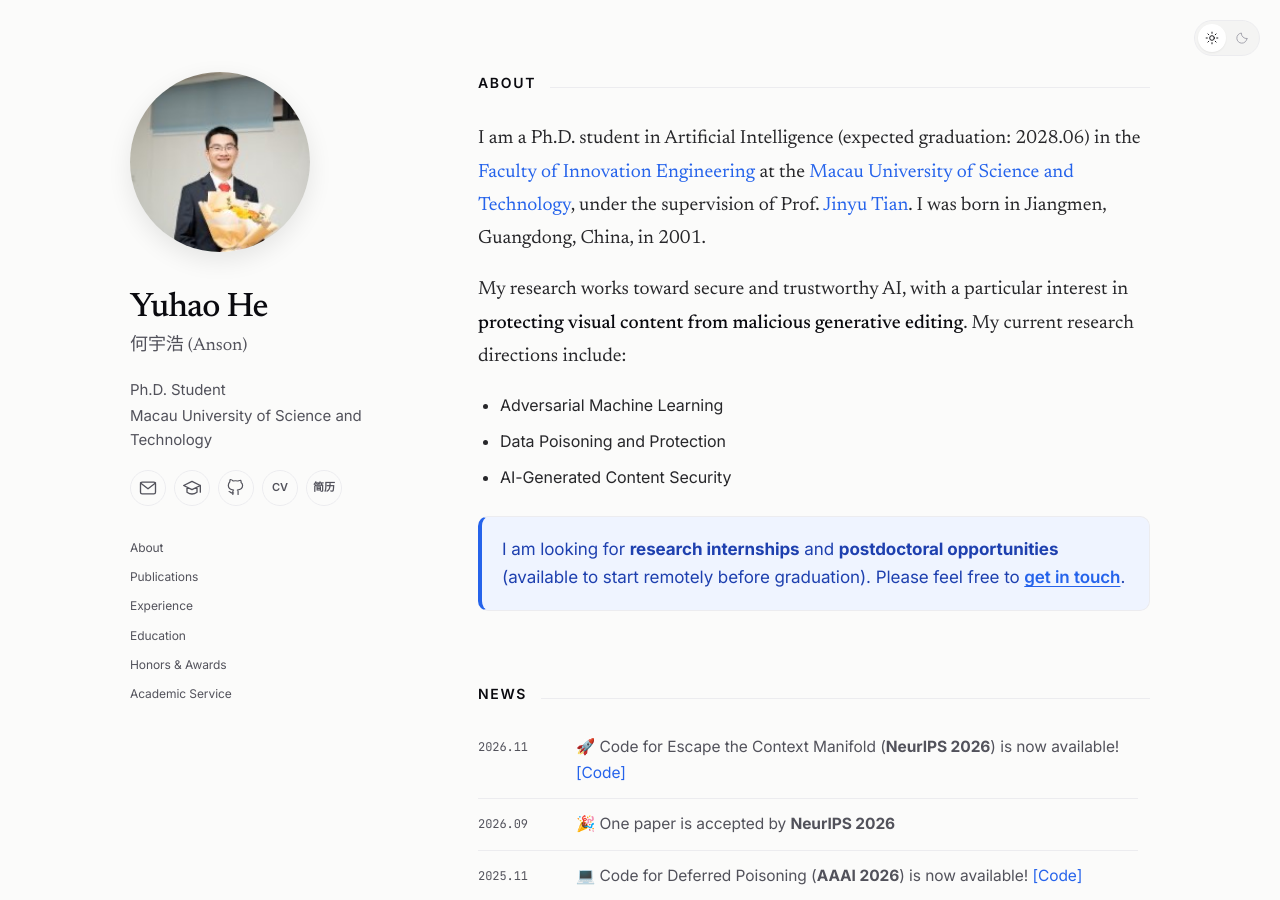
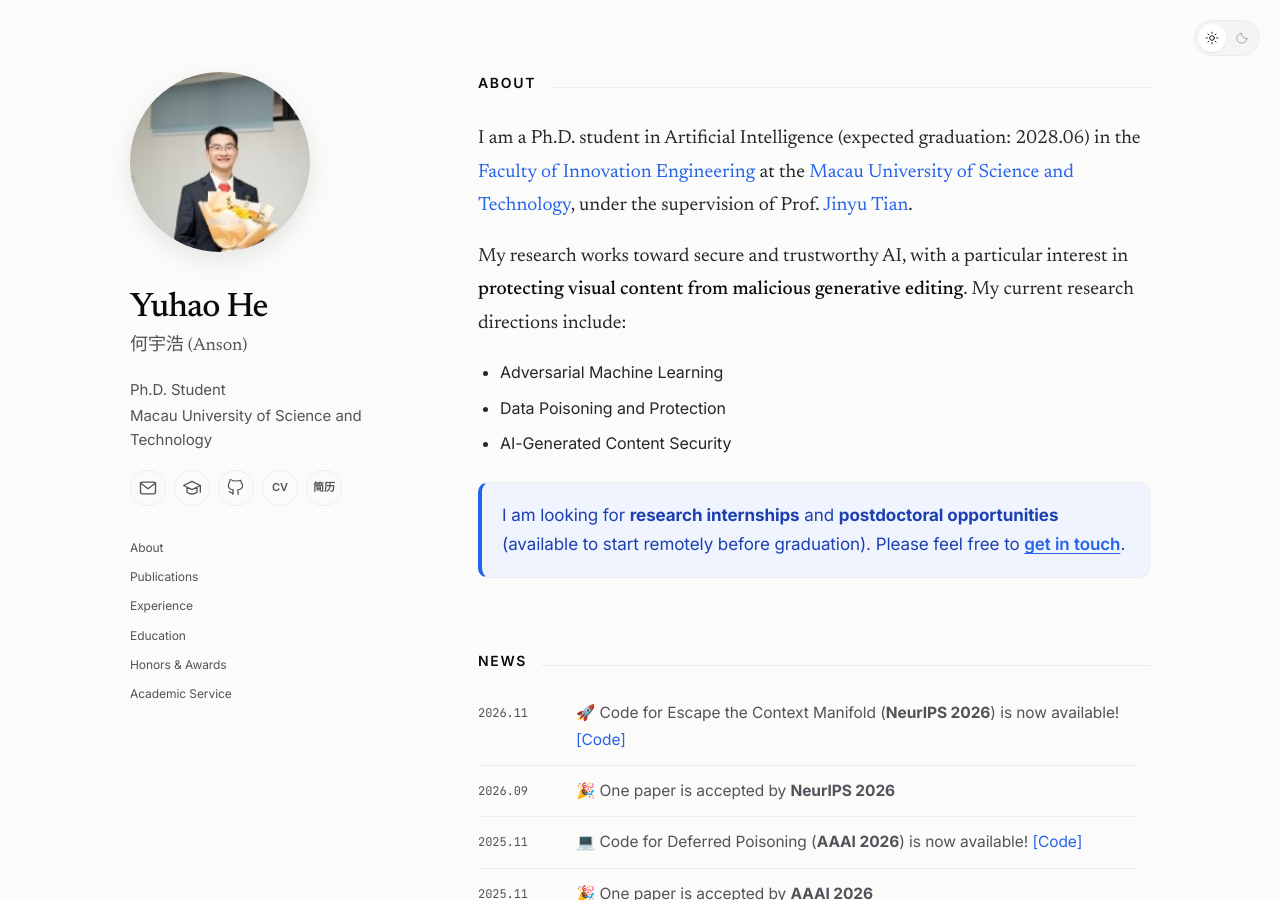
Before and after one commit to Anson-He/Anson-He.github.io, a Jekyll site: the page built from _pages/about.md, in a window 1280 px wide and 900 px high. Built offline with Jekyll 4.4.1, drawn with Linux system fonts in a browser that asks for light colours.

Commit message:
Remove birth details from the homepage biography

```diff
--- a/_pages/about.md
+++ b/_pages/about.md
@@ -13,7 +13,7 @@ redirect_from:
 
 <div class="section-head"><h2>About</h2><span class="section-rule" aria-hidden="true"></span></div>
 
-I am a Ph.D. student in Artificial Intelligence (expected graduation: 2028.06) in the [Faculty of Innovation Engineering](https://www.must.edu.mo/en/fie) at the [Macau University of Science and Technology](https://www.must.edu.mo/en), under the supervision of Prof. [Jinyu Tian](https://jinyutian.github.io/). <span data-nosnippet>I was born in Jiangmen, Guangdong, China, in 2001.</span>
+I am a Ph.D. student in Artificial Intelligence (expected graduation: 2028.06) in the [Faculty of Innovation Engineering](https://www.must.edu.mo/en/fie) at the [Macau University of Science and Technology](https://www.must.edu.mo/en), under the supervision of Prof. [Jinyu Tian](https://jinyutian.github.io/).
 
 My research works toward secure and trustworthy AI, with a particular interest in **protecting visual content from malicious generative editing**. My current research directions include:
 
```
